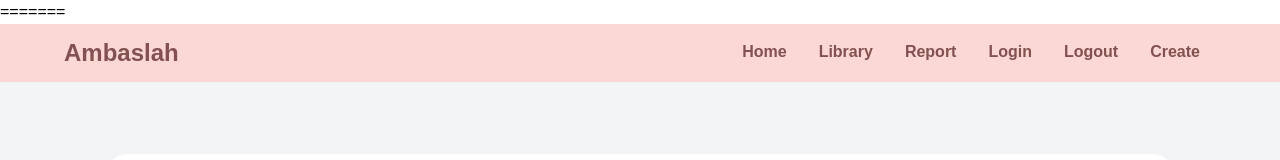
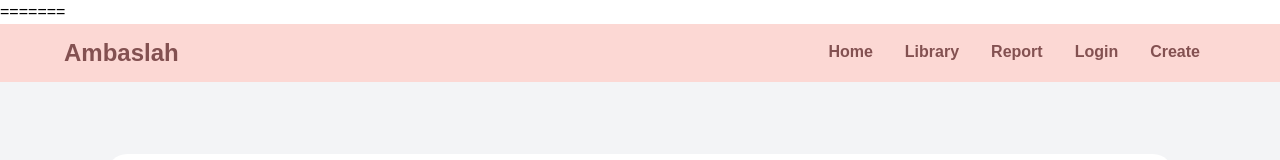
Before and after one commit to Neovastor/Ambislah, a React (Create React App) app in the folder client/: page /report in a window 1280 px wide. Shown: the top 160 px of the page. Built offline with nearby package versions, Linux system fonts and the light colour scheme; what react-alert-template-basic would draw is missing.

Commit message:
rev.04 - isLogin using makeVar()

```diff
--- a/client/src/components/NavBar.js
+++ b/client/src/components/NavBar.js
@@ -1,12 +1,16 @@
+import { useReactiveVar } from '@apollo/client'
 import React from 'react'
 import { NavLink, useHistory } from 'react-router-dom'
 import Swal from 'sweetalert2'
+import { loginVar } from '../graphql/vars'
 
 export default function NavBar() {
+  const isLogin = useReactiveVar(loginVar)
   const history = useHistory()
   const logout = e => {
     e.preventDefault()
     localStorage.clear()
+    loginVar(false)
     history.push('/')
     Swal.fire({
       icon: "success",
@@ -31,8 +35,11 @@ export default function NavBar() {
                             <li><NavLink exact to={"/"} className="sm:p-4 py-3 px-0 block border-b-2 border-transparent hover:border-white text-[#835151]  font-bold" >Home</NavLink></li>
                             <li><NavLink exact to={"/"} className="sm:p-4 py-3 px-0 block border-b-2 border-transparent hover:border-white text-[#835151]  font-bold" >Library</NavLink></li>
                             <li><NavLink exact to={"/report"} className="sm:p-4 py-3 px-0 block border-b-2 border-transparent hover:border-white text-[#835151]  font-bold" >Report</NavLink></li>
-                            <li><NavLink exact to={"/login"} className="sm:p-4 py-3 px-0 block border-b-2 border-transparent hover:border-white text-[#835151]  font-bold" >Login</NavLink></li>
-                            <li onClick={ logout } className="sm:p-4 py-3 px-0 block border-b-2 border-transparent hover:border-white text-[#835151]  font-bold" >Logout</li>
+                            {
+                              ! isLogin
+                              ? <li><NavLink exact to={"/login"} className="sm:p-4 py-3 px-0 block border-b-2 border-transparent hover:border-white text-[#835151]  font-bold" >Login</NavLink></li>
+                              : <li onClick={ logout } className="sm:p-4 py-3 px-0 block border-b-2 border-transparent hover:border-white text-[#835151]  font-bold cursor-pointer" >Logout</li>
+                            }
                             <li><NavLink exact to={"/create"} className="sm:p-4 py-3 px-0 block border-b-2 border-transparent hover:border-white text-[#835151]  font-bold" >Create</NavLink></li>
                         </ul>
                     </nav >
--- a/client/src/graphql/vars.js
+++ b/client/src/graphql/vars.js
@@ -1,3 +1,3 @@
 import { makeVar } from '@apollo/client'
 
-export const favouriteVar = makeVar([])
+export const loginVar = makeVar(false)
--- a/client/src/pages/Login.js
+++ b/client/src/pages/Login.js
@@ -1,14 +1,16 @@
 import { useForm } from "react-hook-form";
-import { useMutation } from '@apollo/client';
+import { useMutation, useReactiveVar } from '@apollo/client';
 import React, { useState } from 'react'
 import GoogleLogin from 'react-google-login';
 import { Link, useHistory } from 'react-router-dom';
 import { GOOGLE_LOGIN, LOGIN } from '../graphql/queiries/userQueries';
 import { useAlert } from 'react-alert';
 import Swal from 'sweetalert2'
+import { loginVar } from "../graphql/vars";
 
 export default function Report() {
   const { register, handleSubmit } = useForm();
+  const isLogin = useReactiveVar(loginVar)
   const alert = useAlert()
   const history= useHistory()
   const [login, { data: datalogin }] = useMutation(LOGIN)
@@ -29,6 +31,7 @@ export default function Report() {
       localStorage.setItem('access_token', res.data.googlelogin.access_token)
       history.push('/')
       // alert.success('Welcome')
+      loginVar(true)
       Swal.fire({
         icon: "success",
         title: `Welcome..  ${response.Os.Ne}!`,
@@ -63,6 +66,7 @@ export default function Report() {
       localStorage.setItem('access_token', res.data.login.access_token)
       history.push('/')
       // alert.success('Welcome')
+      loginVar(true)
       Swal.fire({
         icon: "success",
         title: "Welcome..!",
```
